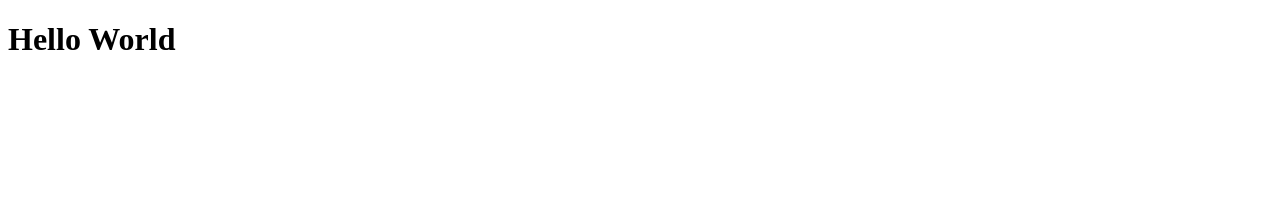
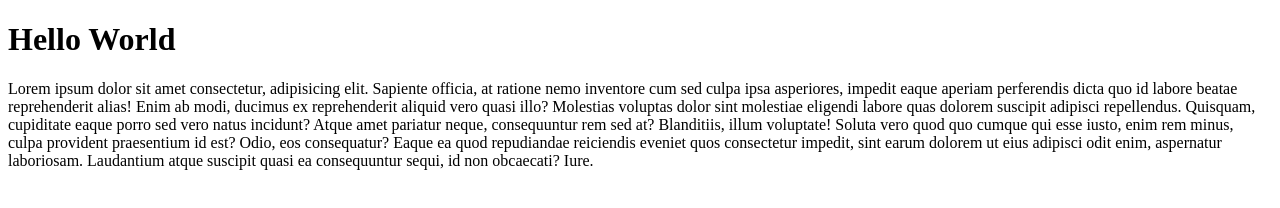
Before and after one commit to skininja673/pull-request-fun, a plain HTML site: page index.html in a window 1280 px wide. Drawn offline with Linux system fonts and the light colour scheme.

Commit message:
my feature branch initial commit

```diff
--- a/index.html
+++ b/index.html
@@ -8,5 +8,11 @@
      </head>
      <body>
           <h1>Hello World</h1>
+          <p>
+               Lorem ipsum dolor sit amet consectetur, adipisicing elit. Sapiente officia, at ratione nemo inventore cum sed culpa ipsa asperiores, impedit eaque aperiam perferendis dicta quo id labore beatae reprehenderit alias! Enim ab modi, ducimus ex reprehenderit aliquid
+               vero quasi illo? Molestias voluptas dolor sint molestiae eligendi labore quas dolorem suscipit adipisci repellendus. Quisquam, cupiditate eaque porro sed vero natus incidunt? Atque amet pariatur neque, consequuntur rem sed at? Blanditiis, illum voluptate! Soluta
+               vero quod quo cumque qui esse iusto, enim rem minus, culpa provident praesentium id est? Odio, eos consequatur? Eaque ea quod repudiandae reiciendis eveniet quos consectetur impedit, sint earum dolorem ut eius adipisci odit enim, aspernatur laboriosam. Laudantium
+               atque suscipit quasi ea consequuntur sequi, id non obcaecati? Iure.
+          </p>
      </body>
 </html>
```
